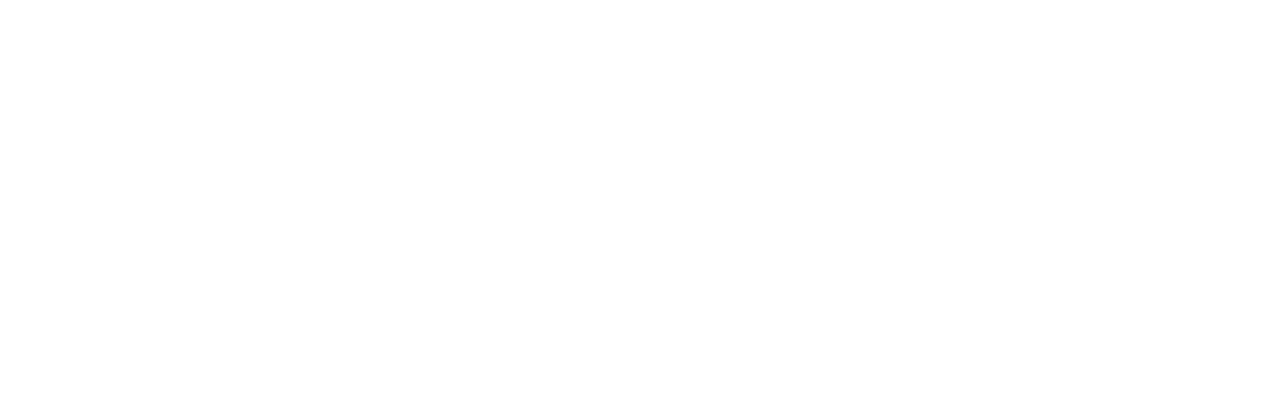
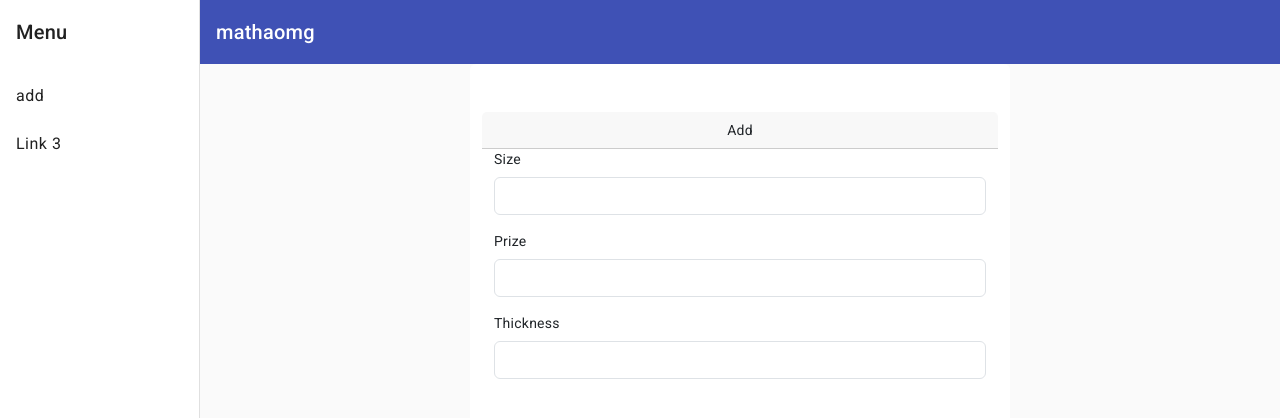
Before and after one commit to Dineshrao0058/matha-admin, an Angular app: page /admin-dashboard/add in a window 1280 px wide. Before the commit this address led to /. Shown: the top 418 px of the page. Built offline with nearby package versions, Linux system fonts and the light colour scheme.

Commit message:
new changes

```diff
--- /dev/null
+++ b/src/app/Admin/add/add.component.html
@@ -0,0 +1,19 @@
+<div class="col-sm-6 m-auto">
+    <div class="card border-0 px-4 py-5">
+        <div class="row">
+            <div class="card-header text-center">Add</div>
+        </div>
+        <div class="mb-3">
+            <label class="form-label">Size</label>
+            <input type="text" class="form-control" formControlName="size">
+        </div>
+        <div class="mb-3">
+            <label class="form-label">Prize</label>
+            <input type="number" class="form-control" formControlName="prize">
+        </div>
+        <div class="mb-3">
+            <label class="form-label">Thickness</label>
+            <input type="text" class="form-control" formControlName="thickness">
+        </div>
+    </div>
+</div>
--- a/src/app/Admin/admin-dashboard/admin-dashboard.component.html
+++ b/src/app/Admin/admin-dashboard/admin-dashboard.component.html
@@ -5,9 +5,8 @@
       [opened]="(isHandset$ | async) === false">
     <mat-toolbar>Menu</mat-toolbar>
     <mat-nav-list>
-      <a mat-list-item href="#">Add Frames</a>
-      <a mat-list-item href="#">Add shapes</a>
-      <a mat-list-item href="#">Add Sizes</a>
+      <a mat-list-item routerLink="add" >add</a>
+      <a mat-list-item href="#">Link 3</a>
     </mat-nav-list>
   </mat-sidenav>
   <mat-sidenav-content>
@@ -24,5 +23,6 @@
       <span>mathaomg</span>
     </mat-toolbar>
     <!-- Add Content Here -->
+    <router-outlet></router-outlet>
   </mat-sidenav-content>
 </mat-sidenav-container>
--- a/src/app/Admin/admin-dashboard/admin-dashboard.component.ts
+++ b/src/app/Admin/admin-dashboard/admin-dashboard.component.ts
@@ -8,6 +8,7 @@ import { MatListModule } from '@angular/material/list';
 import { MatIconModule } from '@angular/material/icon';
 import { Observable } from 'rxjs';
 import { map, shareReplay } from 'rxjs/operators';
+import { RouterLink, RouterOutlet } from '@angular/router';
 
 @Component({
   selector: 'app-admin-dashboard',
@@ -21,6 +22,8 @@ import { map, shareReplay } from 'rxjs/operators';
     MatListModule,
     MatIconModule,
     AsyncPipe,
+    RouterOutlet,
+    RouterLink
   ]
 })
 export class AdminDashboardComponent {
--- a/src/app/app.routes.ts
+++ b/src/app/app.routes.ts
@@ -1,12 +1,14 @@
 import { Routes } from '@angular/router';
 import { AdminLoginComponent } from './Admin/admin-login/admin-login.component';
 import { AdminDashboardComponent } from './Admin/admin-dashboard/admin-dashboard.component';
+import { AddComponent } from './Admin/add/add.component';
 export const routes: Routes = [
     { path: '', component: AdminLoginComponent },
     { path: 'admin', component: AdminLoginComponent },
     {
         path: 'admin-dashboard', component: AdminDashboardComponent, children: [
 
+            { path: 'add', component: AddComponent }
         ]
     }
 ];
```
Also changed, not shown: src/app/Admin/add/add.component.ts (added, +12 -0 lines), src/app/Admin/add/add.component.scss (added), 1 other file (tests, documents, lock files or other folders).
